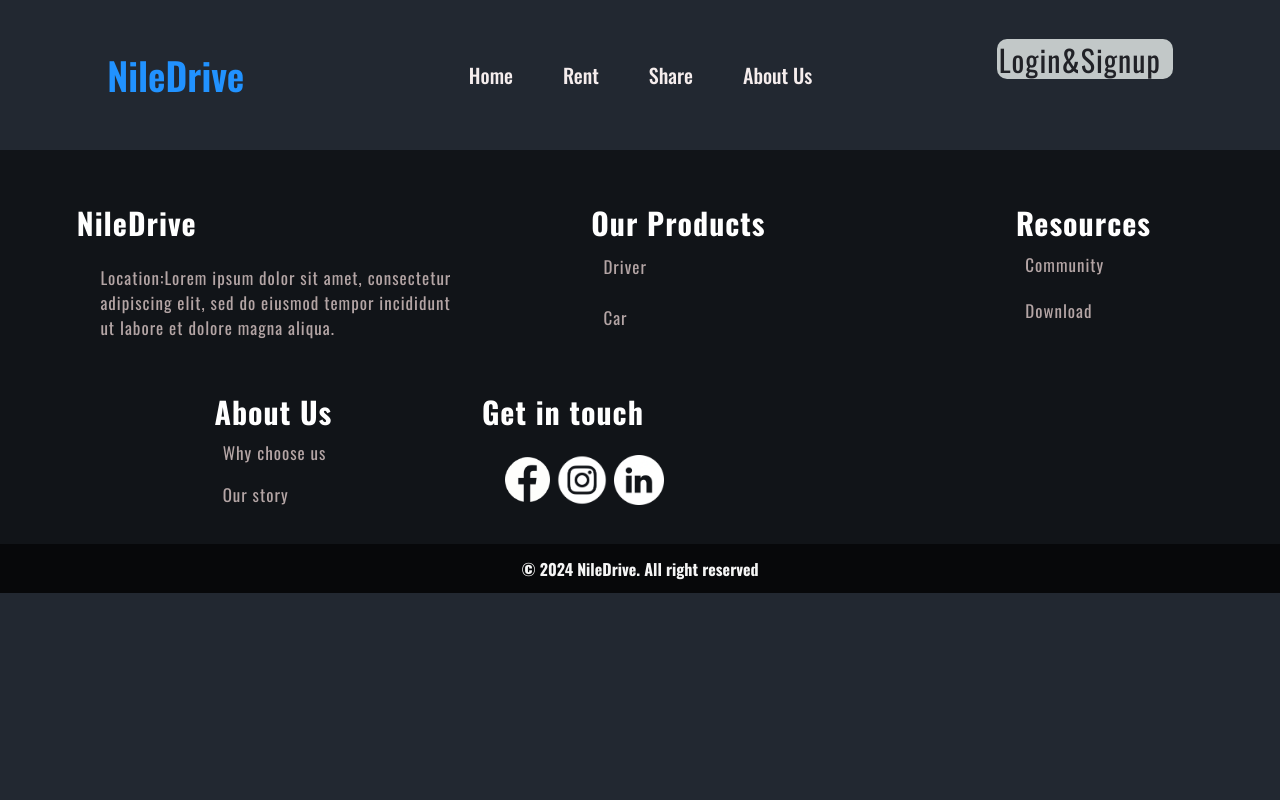
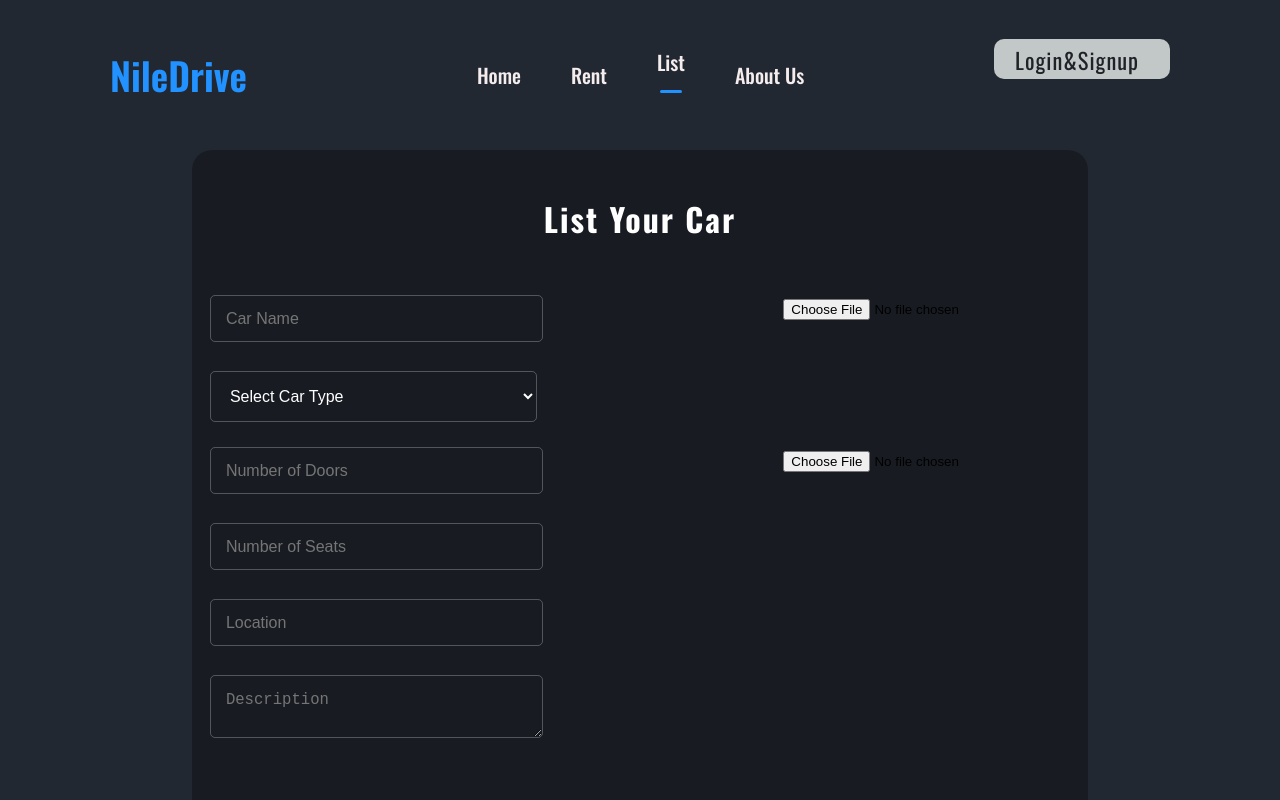
Before and after one commit to MohammedAdnancs/CarRentalPW, a React (Create React App) app in the folder frontend/: page /List in a window 1280 px wide. Shown: the top 800 px of the page. Built offline with nearby package versions, Linux system fonts and the light colour scheme.

Commit message:
list area

```diff
--- a/frontend/src/App.js
+++ b/frontend/src/App.js
@@ -2,7 +2,7 @@ import './App.css';
 import Navbar from './Components/Navbar/Navbar';
 import Home from './Pages/HomePage';
 import Rentcars from './Pages/Rentcars';
-import Share from './Pages/Share';
+import List from './Pages/List';
 import AboutUs from './Pages/AboutUs';
 import { BrowserRouter, Routes, Route } from 'react-router-dom';
 import Footer from './Components/Footer/Footer';
@@ -16,7 +16,7 @@ function App() {
         <Routes>
           <Route path='/' element={<Home />} />
           <Route path='/Rent' element={<Rentcars />} />
-          <Route path='/Share' element={<Share />} />
+          <Route path='/List' element={<List />} />
           <Route path='/AboutUs' element={<AboutUs />} />
           <Route path='/Login_signup' element={<Login_signup />} />
         </Routes>
--- a/frontend/src/Components/Boxloginregister/Boxloginregister.css
+++ b/frontend/src/Components/Boxloginregister/Boxloginregister.css
@@ -39,6 +39,7 @@
 .wrapper .form-box.login {
     transition: transform 1s ease;
     transform: translateX(0);
+    zoom: 0.85;
 }
 
 .wrapper.active .form-box.login {
@@ -49,6 +50,7 @@
     position: absolute;
     transition: transform 1s ease;
     transform: translateX(400px);
+    zoom: 0.9;
 }
 
 .wrapper.active .form-box.register {
@@ -62,12 +64,12 @@ form h1 {
 
 .input-box {
     position: relative;
-    width: 100%;
+    width: 10dvw;
     margin-bottom: 2dvh;
 }
 
 .input-box input {
-    width: 85%;
+    width: 120%;
     background: transparent;
     border: none;
     outline: none;
@@ -95,7 +97,7 @@ form h1 {
     display: flex;
     justify-content: space-between;
     font-size: 14px;
-    margin: 50px 0 15px;
+    margin: 5px 0 15px;
 }
 
 .remember-forgot.error {
--- a/frontend/src/Components/Button/Button.css
+++ b/frontend/src/Components/Button/Button.css
@@ -19,7 +19,7 @@
 
 .CustomButton p {
     color: #212227;
-    font-size: 30px;
+    font-size: 1.4rem;
     letter-spacing: 1px;
     z-index: 10;
 }
--- /dev/null
+++ b/frontend/src/Components/ListArea/ListArea.css
@@ -0,0 +1,97 @@
+.AreaContainer
+{
+  display: flex;
+  justify-content: center;
+  align-items: center;
+  height: 150%;
+  width: 70%;
+  margin: 0 auto;
+  margin-bottom: 15%;
+
+}
+.parent {
+  display: grid;
+  grid-template-columns: repeat(4, 1fr) 2fr;
+  grid-template-rows: 2fr repeat(5, 1fr) 2fr;
+  grid-column-gap: 0px;
+  grid-row-gap: 25px;
+  width: 100%;
+  background-color: rgba(0, 0, 0, 0.3);
+  border-radius: 20px;
+  padding: 2%;
+  }
+  .div1 { grid-area: 1 / 1 / 2 / 6; }
+  .div2 { grid-area: 2 / 5 / 4 / 6; }
+  .div3 { grid-area: 4 / 5 / 6 / 6; }
+  .div4 { grid-area: 2 / 1 / 3 / 4; }
+  .div5 { grid-area: 3 / 1 / 4 / 4; }
+  .div6 { grid-area: 4 / 1 / 5 / 4; }
+  .div7 { grid-area: 5 / 1 / 6 / 4; }
+  .div8 { grid-area: 6 / 1 / 7 / 4; }
+  .div9 { grid-area: 7 / 1 / 8 / 4; }
+  .div10 { grid-area: 8 / 1 / 9 / 6; }
+
+  .div1, .div10
+  {
+    display: flex;
+    justify-content: center;
+    align-items: center;
+  }
+  .div1 h1{
+    color: white;
+    letter-spacing: 2px;
+  }
+
+  .div2 img,
+  .div3 img{
+    width: 50%;
+  }
+   .Linput
+   {
+    width: 70%;
+    height: 30%;
+    padding: 15px;
+    border: 1px solid rgba(255, 255, 255, 0.25);
+    border-radius: 5px;
+    outline: none;
+    font-size: 1em;
+    color: white;
+    background-color: transparent;
+   }
+
+   .div5 select {
+    width: 76%;
+    padding: 15px;
+    border-radius: 5px;
+    border: 1px solid rgba(255, 255, 255, 0.25);
+    font-size: 16px;
+    outline: none;
+    background-color: transparent;
+    color: white;
+  }
+
+  .div5 select:focus {
+    border-color: white;
+    background-color: #181C22;
+    color: white;
+  }
+
+.div9 textarea
+{
+  font-size: 1.2em;
+}
+
+
+
+.custom-file-upload {
+  border: 1px solid #ccc;
+  display: inline-block;
+  padding: 6px 12px;
+  cursor: pointer;
+  border-radius: 5px;
+}
+
+/* Style for Selected File Text */
+.file-selected {
+  display: none;
+}
--- /dev/null
+++ b/frontend/src/Components/ListArea/ListArea.jsx
@@ -0,0 +1,135 @@
+import React, { useState } from 'react';
+import './ListArea.css';
+import Button from '../Button/Button'
+
+const ListArea = () => {
+  const [carDetails, setCarDetails] = useState({
+    carName: '',
+    carType: '',
+    numDoors: '',
+    numSeats: '',
+    location: '',
+    description: '',
+    carImage1: null,
+    carImage2: null
+  });
+
+  const handleChange = (e) => {
+    const { name, value, files } = e.target;
+    if (files) {
+      setCarDetails(prevState => ({
+        ...prevState,
+        [name]: URL.createObjectURL(files[0])
+      }));
+    } else {
+      setCarDetails(prevState => ({
+        ...prevState,
+        [name]: value
+      }));
+    }
+  };
+
+  return (
+    <div className="AreaContainer">
+      <div className="parent">
+        <div className="div1">
+          <h1>List Your Car</h1>
+        </div>
+        <div className="div2">
+          <input
+            type="file"
+            accept="image/*"
+            onChange={handleChange}
+            name="carImage1"
+          />
+          {carDetails.carImage1 && (
+            <img
+              src={carDetails.carImage1}
+              alt="Car"
+            />
+          )}
+        </div>
+        <div className="div3">
+          <input
+            type="file"
+            accept="image/*"
+            onChange={handleChange}
+            name="carImage2"
+          />
+          {carDetails.carImage2 && (
+            <img
+              src={carDetails.carImage2}
+              alt="Car"
+            />
+          )}
+        </div>
+        <div className="div4">
+          <input
+            type="text"
+            className="Linput"
+            placeholder="Car Name"
+            value={carDetails.carName}
+            onChange={handleChange}
+            name="carName"
+          />
+        </div>
+        <div className="div5">
+          <select
+            value={carDetails.carType}
+            onChange={handleChange}
+            name="carType"
+          >
+            <option value="">Select Car Type</option>
+            <option value="SUV">SUV</option>
+            <option value="Sedan">Sedan</option>
+            <option value="Sport">Sport</option>
+          </select>
+        </div>
+        <div className="div6">
+          <input
+            className="Linput"
+            type="number"
+            placeholder="Number of Doors"
+            value={carDetails.numDoors}
+            onChange={handleChange}
+            name="numDoors"
+          />
+        </div>
+        <div className="div7">
+          <input
+            className="Linput"
+            type="number"
+            placeholder="Number of Seats"
+            value={carDetails.numSeats}
+            onChange={handleChange}
+            name="numSeats"
+          />
+        </div>
+        <div className="div8">
+          <input
+            className="Linput"
+            type="text"
+            placeholder="Location"
+            value={carDetails.location}
+            onChange={handleChange}
+            name="location"
+          />
+        </div>
+        <div className="div9">
+          <textarea
+            className="Linput"
+            placeholder="Description"
+            value={carDetails.description}
+            onChange={handleChange}
+            name="description"
+          />
+        </div>
+        <div class="div10">
+          <Button  margintop="1dvh" backgroundColor="#C2C8C8" text="List Car" width="24dvh" height="5dvh" id="Lbutton"></Button>
+        </div>
+      </div>
+    </div>
+  );
+};
+
+export default ListArea;
--- a/frontend/src/Components/Navbar/Navbar.css
+++ b/frontend/src/Components/Navbar/Navbar.css
@@ -71,25 +71,6 @@
     gap: 45px;
 }
 
-.nav-login button {
-    width: 100px;
-    height: 40px;
-    outline: none;
-    border-radius: 10px;
-    color: #F5EDED;
-    border: none;
-    font-size: 25px;
-    background: rgba(0, 0, 0, 0.3);
-    cursor: pointer;
-    transition: background 0.6s, color 0.6s;
-    font-family: "Oswald", sans-serif;
-}
-
-.nav-login button:hover {
-    color: #EEEEEE;
-    background: #B4A5A5;
-    transition: background 0.3s, color 0.3s;
-}
 
 .nav-menu hr {
     border: none;
--- a/frontend/src/Components/Navbar/Navbar.jsx
+++ b/frontend/src/Components/Navbar/Navbar.jsx
@@ -16,7 +16,7 @@ const Navbar = () => {
             <ul className='nav-menu'>
                 <li className={menu === "Home" ? 'active' : ''} onClick={() => { setMenu("Home") }}><Link style={{ textDecoration: 'none', color: 'inherit' }} to='/'>Home</Link>{menu === "Home" ? <hr /> : <></>}</li>
                 <li className={menu === "Rent" ? 'active' : ''} onClick={() => { setMenu("Rent") }}><Link style={{ textDecoration: 'none', color: 'inherit' }} to='/Rent'>Rent</Link>{menu === "Rent" ? <hr /> : <></>}</li>
-                <li className={menu === "Share" ? 'active' : ''} onClick={() => { setMenu("Share") }}><Link style={{ textDecoration: 'none', color: 'inherit' }} to='/Share'>Share</Link>{menu === "Share" ? <hr /> : <></>}</li>
+                <li className={menu === "List" ? 'active' : ''} onClick={() => { setMenu("List") }}><Link style={{ textDecoration: 'none', color: 'inherit' }} to='/List'>List</Link>{menu === "List" ? <hr /> : <></>}</li>
                 <li className={menu === "AboutUs" ? 'active' : ''} onClick={() => { setMenu("AboutUs") }}><Link style={{ textDecoration: 'none', color: 'inherit' }} to='/AboutUs'>About Us</Link>{menu === "AboutUs" ? <hr /> : <></>}</li>
             </ul>
             <Button onClick={() => { setMenu("") }} link="/Login_signup" margintop="3dvh" backgroundColor="#C2C8C8" text="Login&Signup" width="22dvh" height="5dvh"></Button>
--- /dev/null
+++ b/frontend/src/Pages/List.jsx
@@ -0,0 +1,12 @@
+import React, { useState } from 'react'
+import ListArea from '../Components/ListArea/ListArea'
+
+const List = () => {
+    return (
+        <div className='List'>
+            <ListArea />
+        </div>
+    )
+}
+
+export default List
--- a/frontend/src/Pages/Share.jsx
+++ /dev/null
@@ -1,12 +0,0 @@
-import React, { useState } from 'react'
-
-
-const Share = () => {
-    return (
-        <div className='Share'>
-
-        </div>
-    )
-}
-
-export default Share
```
